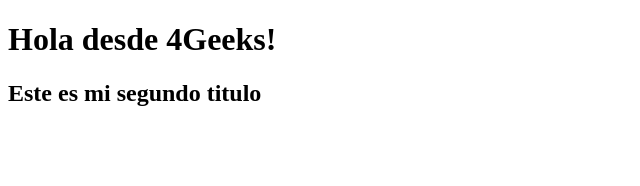
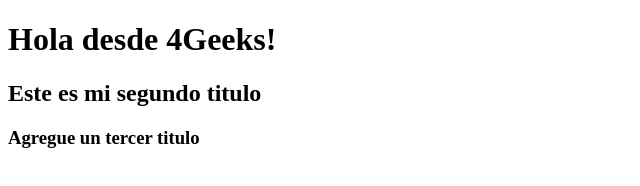
Before and after one commit to 4GeeksAcademy/josecaro02-Latam_PT_29-GIT, a plain HTML site: page index.html in a window 1280 px wide. Shown: the whole page, without its empty margins (0-640 px from the left). Drawn offline with Linux system fonts and the light colour scheme.

Commit message:
[Agregue un h3 en index.html]

```diff
--- a/index.html
+++ b/index.html
@@ -8,5 +8,6 @@
 <body>
     <h1>Hola desde 4Geeks!</h1>
     <h2>Este es mi segundo titulo</h2>
+    <h3>Agregue un tercer titulo</h3>
 </body>
 </html>
```
